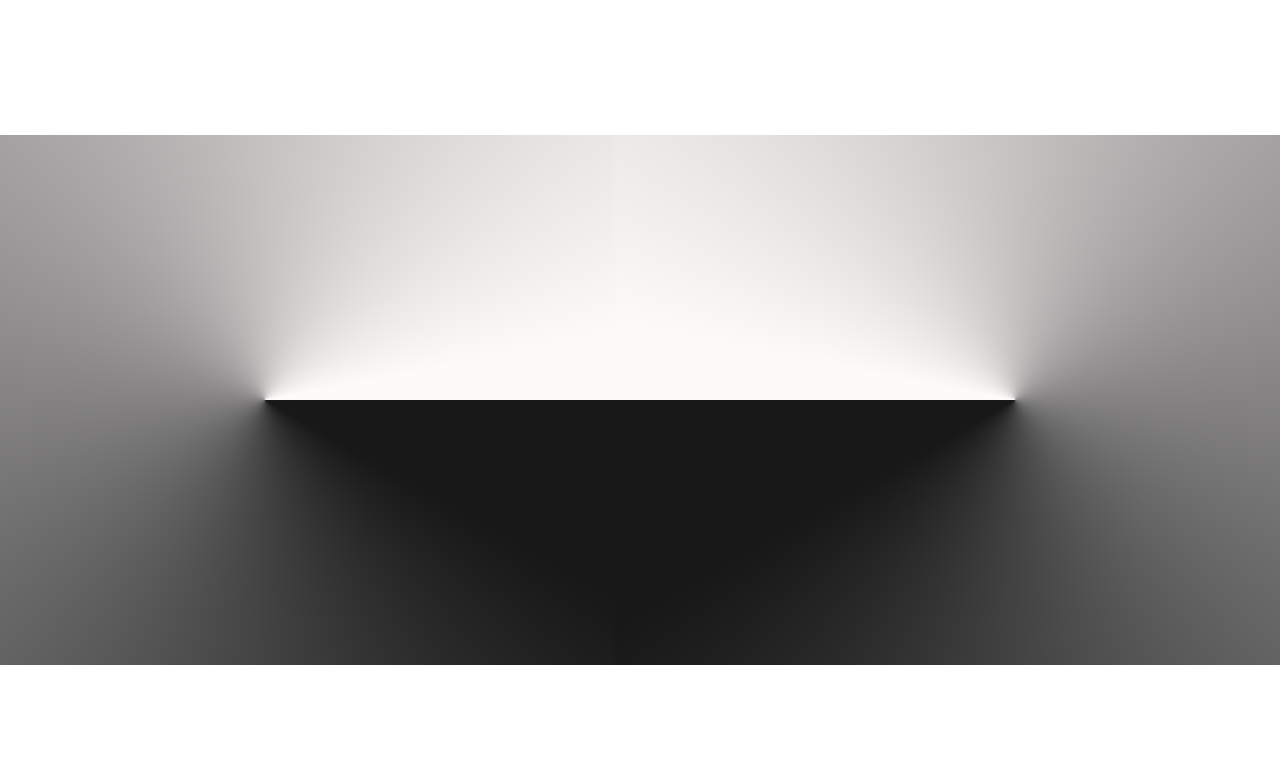
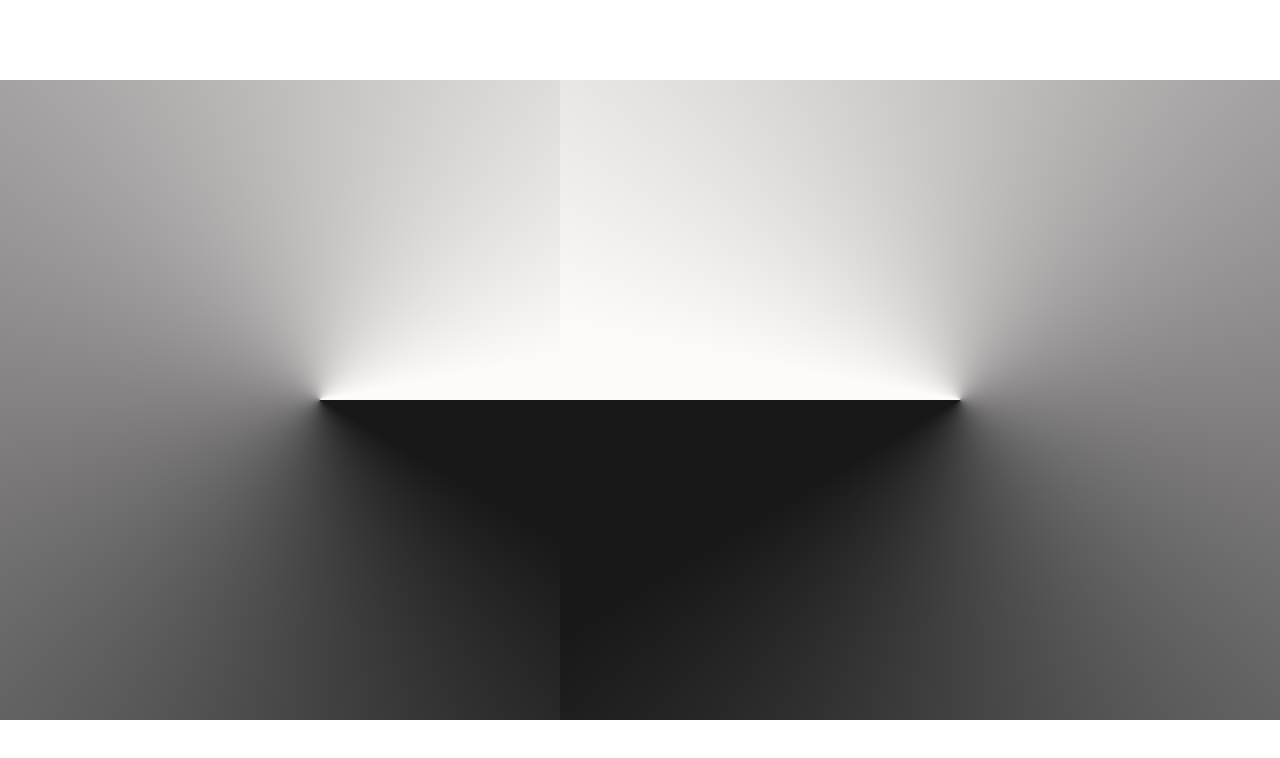
Before and after one commit to pamelajane-viloria/FE-assessment_Viloria, a React (Vite) app: page / in a window 1280 px wide. Shown: the top 758 px of the page. Built offline with nearby package versions, Linux system fonts and the light colour scheme.

Commit message:
fix: responsoveness

```diff
--- a/src/App.jsx
+++ b/src/App.jsx
@@ -12,8 +12,8 @@ function App() {
 
 	return (
 		<div className="gradient-container reltative w-screen h-screen overflow-hidden flex flex-row justify-center items-center">
-			<div className={`left-panel w-1/2 md:h-full h-1/3 ${ isFlipped ? "animate-flip-gradient" : "" }`}></div>
-			<div className={`right-panel w-1/2 md:h-full h-1/3 ${ isFlipped ? "animate-flip-gradient" : "" }`}></div>
+			<div className={`left-panel xl:size-[800px] lg:size-[500px] md:size-[400px] size-[200px] ${ isFlipped ? "animate-flip-gradient" : "" }`}></div>
+			<div className={`right-panel xl:size-[800px] lg:size-[500px] md:size-[400px] size-[200px] ${ isFlipped ? "animate-flip-gradient" : "" }`}></div>
     	</div>
 	)
 }
--- a/src/index.css
+++ b/src/index.css
@@ -21,38 +21,7 @@
     transform: rotate(90deg) scaleY(-1);
 }
 
-@media only screen and (min-width: 600px) {
-    /* Phones */
-    .left-panel {
-        margin-right: 500px;
-    }
 
-    .right-panel {
-        margin-left: 500px;
-    }
-}
-
-@media only screen and (min-width: 768px) {
-    /* Tablets */
-    .left-panel {
-        margin-right: 200px;
-    }
-
-    .right-panel {
-        margin-left: 200px;
-    }
-}
-
-@media only screen and (min-width: 992px) {
-    /* laptops, desktops */
-    .left-panel {
-        margin-right: 110px;
-    }
-
-    .right-panel {
-        margin-left: 110px;
-    }
-}
 
 @keyframes flip-gradient {
     0% { background: conic-gradient(#fefafa 30deg, #181818 320deg); }
```
